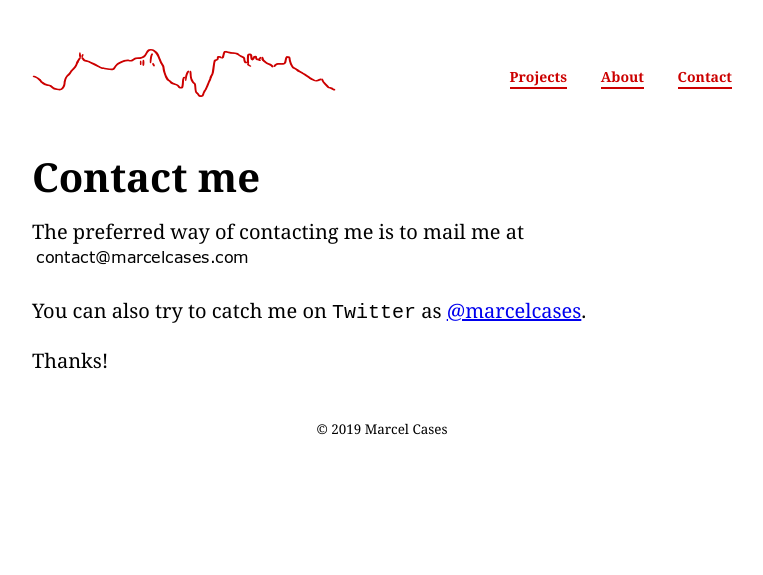
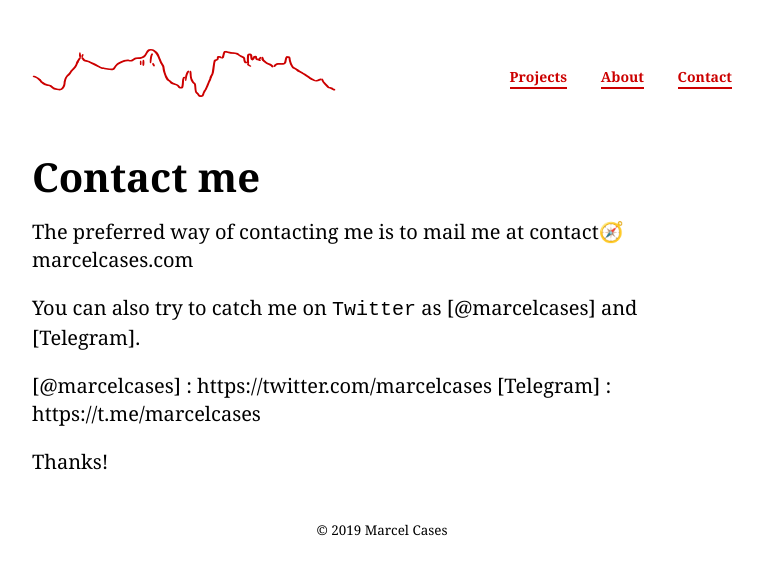
Before and after one commit to marcelcases/marcelcases.github.io, a Jekyll site: the page built from contact.markdown, in a window 1280 px wide. Shown: the top 575 px of the page, without its empty margins (258-1021 px from the left). Built offline with Jekyll 4.4.1, drawn with Linux system fonts in a browser that asks for light colours; comment, search, counter and statistics services are not loaded.

Commit message:
Update contact.markdown

```diff
--- a/contact.markdown
+++ b/contact.markdown
@@ -9,11 +9,12 @@ date: 2017-10-01 12:00:00 +01:00
 # Contact me
 
 The preferred way of contacting me is to mail me at
-![](/images/email.png?raw=true)
+contact🧭marcelcases.com
 
 You can also try to catch me
-on `Twitter` as [@marcelcases].
+on `Twitter` as [@marcelcases] and [Telegram].
 
-[@marcelcases]: https://twitter.com/marcelcases
+[@marcelcases] : https://twitter.com/marcelcases
+[Telegram] : https://t.me/marcelcases
 
 Thanks!
```
